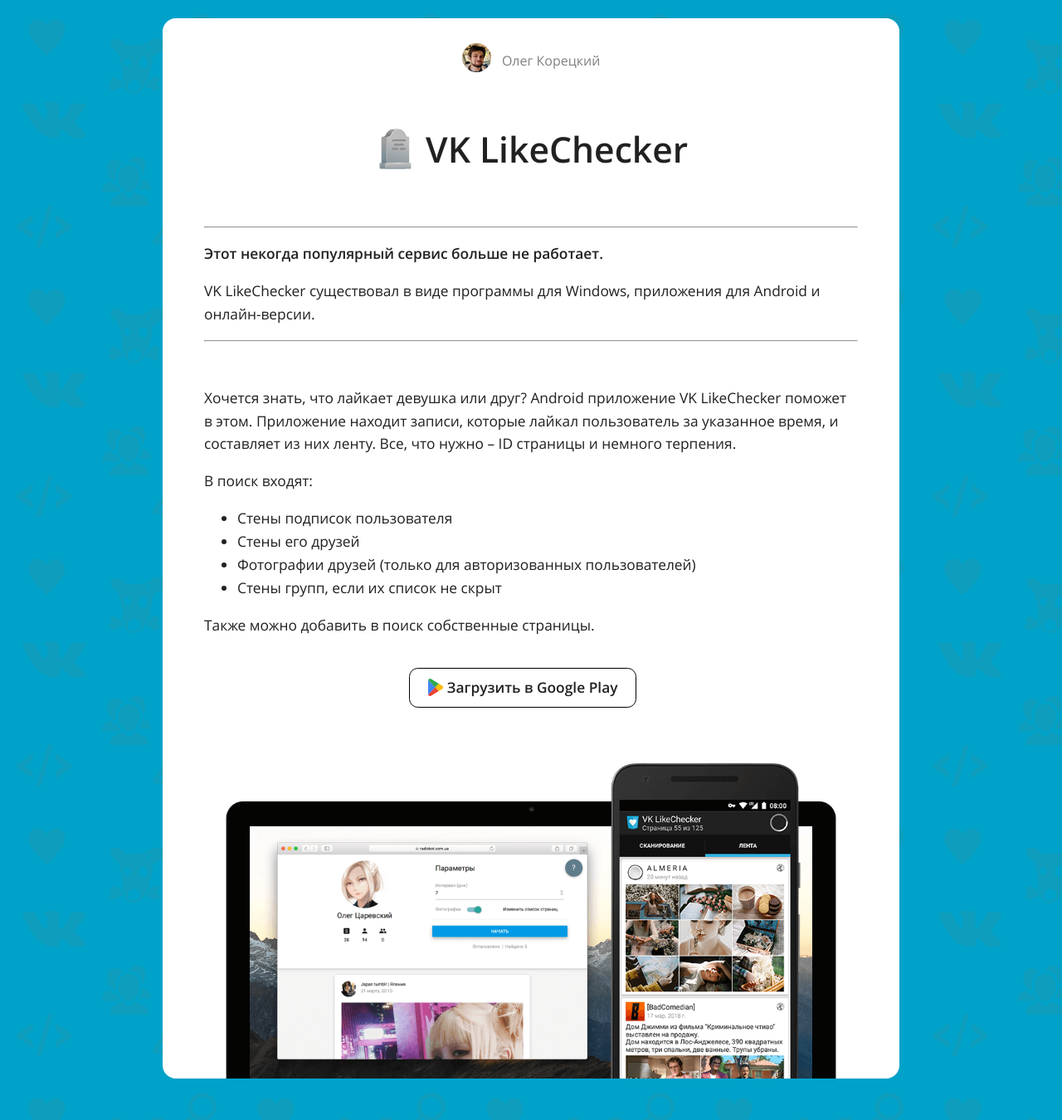
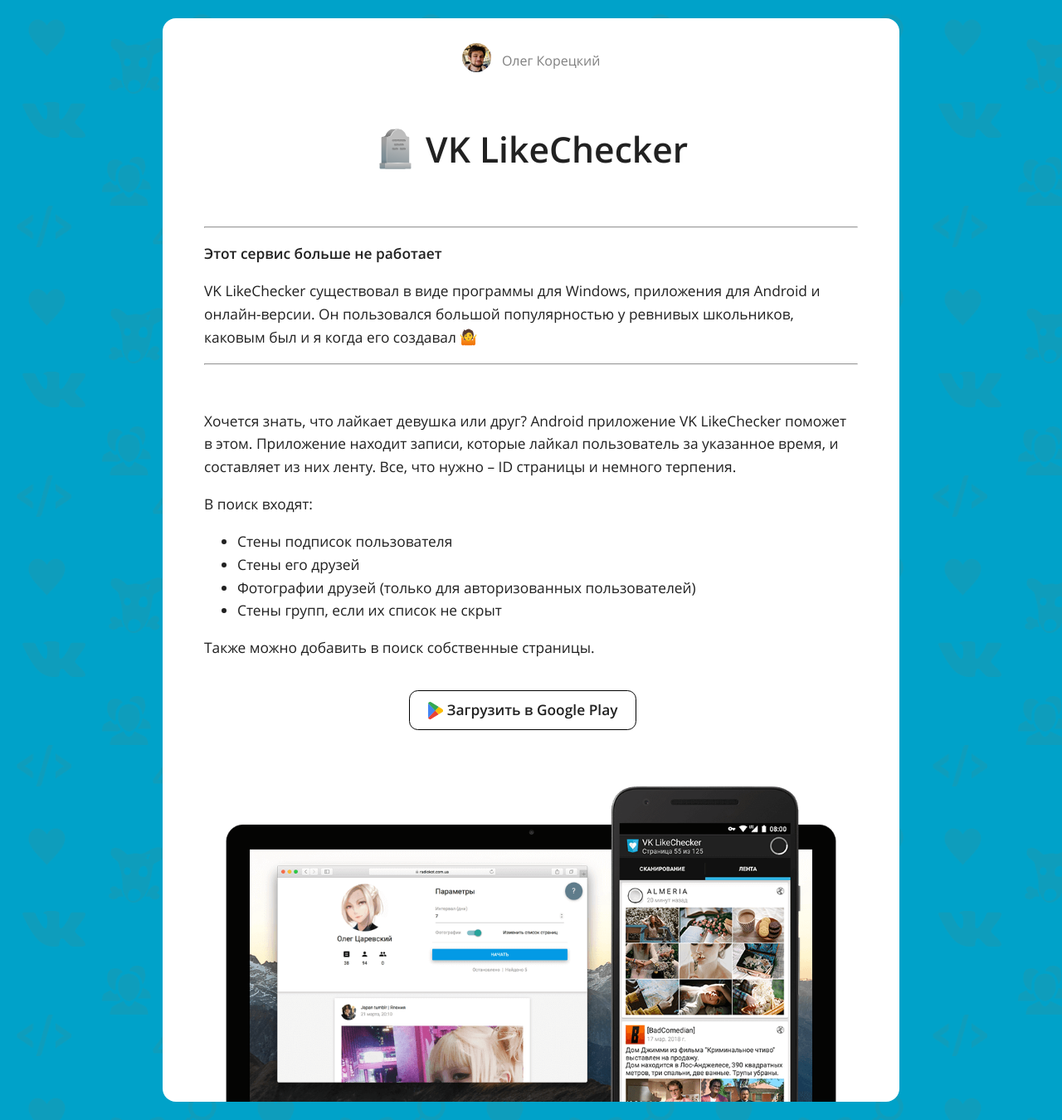
Before and after one commit to Radiokot/website, a Jekyll site: the page built from _projects/likechecker.html, in a window 1280 px wide. Shown: the whole page at 83% size. Built offline with Jekyll 4.4.1, drawn with Linux system fonts in a browser that asks for light colours.

Commit message:
Actualize LC description

```diff
--- a/_projects/likechecker.html
+++ b/_projects/likechecker.html
@@ -4,18 +4,20 @@
 background_color: "#00a2c9"
 is_dead: true
 ---
-<hr/>
+<hr />
 <p>
-    <b>Этот некогда популярный сервис больше не работает.</b>
+    <b>Этот сервис больше не работает</b>
 </p>
 <p>VK LikeChecker существовал в виде программы для Windows, приложения для
-    Android и онлайн-версии.</p>
-<hr/> <br/>
+    Android и онлайн-версии. Он пользовался большой популярностью у ревнивых школьников, каковым был
+    и я когда его создавал {% include emoji.html name = 'shrug_man' actual = '🤷🏻‍♂️' %}</p>
+<hr /> <br />
 <p itemprop="description">Хочется знать, что лайкает девушка или друг?
     <span itemprop="operatingSystem">Android</span>
     приложение VK LikeChecker поможет в этом. Приложение находит записи, которые
     лайкал пользователь за указанное время, и составляет из них ленту. Все, что
-    нужно – ID страницы и немного терпения.</p>
+    нужно – ID страницы и немного терпения.
+</p>
 <p>В поиск входят:</p>
 <ul>
     <li>Стены подписок пользователя</li>
@@ -25,16 +27,12 @@
 </ul>
 <p>Также можно добавить в поиск собственные страницы.</p>
 <center>
-    <a
-        itemprop="downloadUrl"
-        class="button"
+    <a itemprop="downloadUrl" class="button"
         href="https://play.google.com/store/apps/details?id=com.radiokot.likechecker&amp;referrer=utm_source%3Dwebsite%26anid%3Dadmob"
         target="_blank">{% include emoji.html name = 'gplay' %} Загрузить в Google Play</a>
 </center>
 <br><br>
 <center>
-    <img
-        class="footer-img"
-        alt="{{ page.title }}"
+    <img class="footer-img" alt="{{ page.title }}"
         src="{% link /assets/img/projects/{{ page.slug }}/footer.png %}">
 </center>
```
Also changed, not shown: assets/img/emoji/shrug_man.svg (added).
